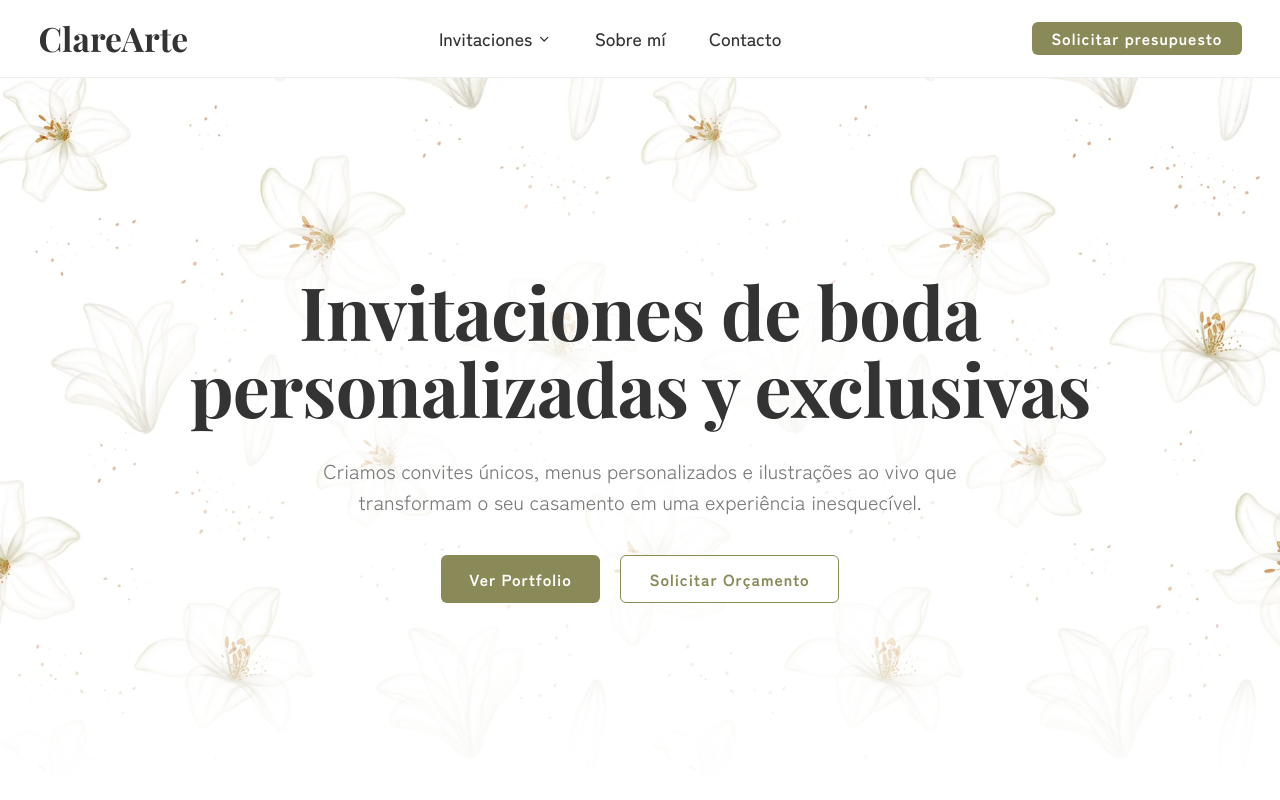
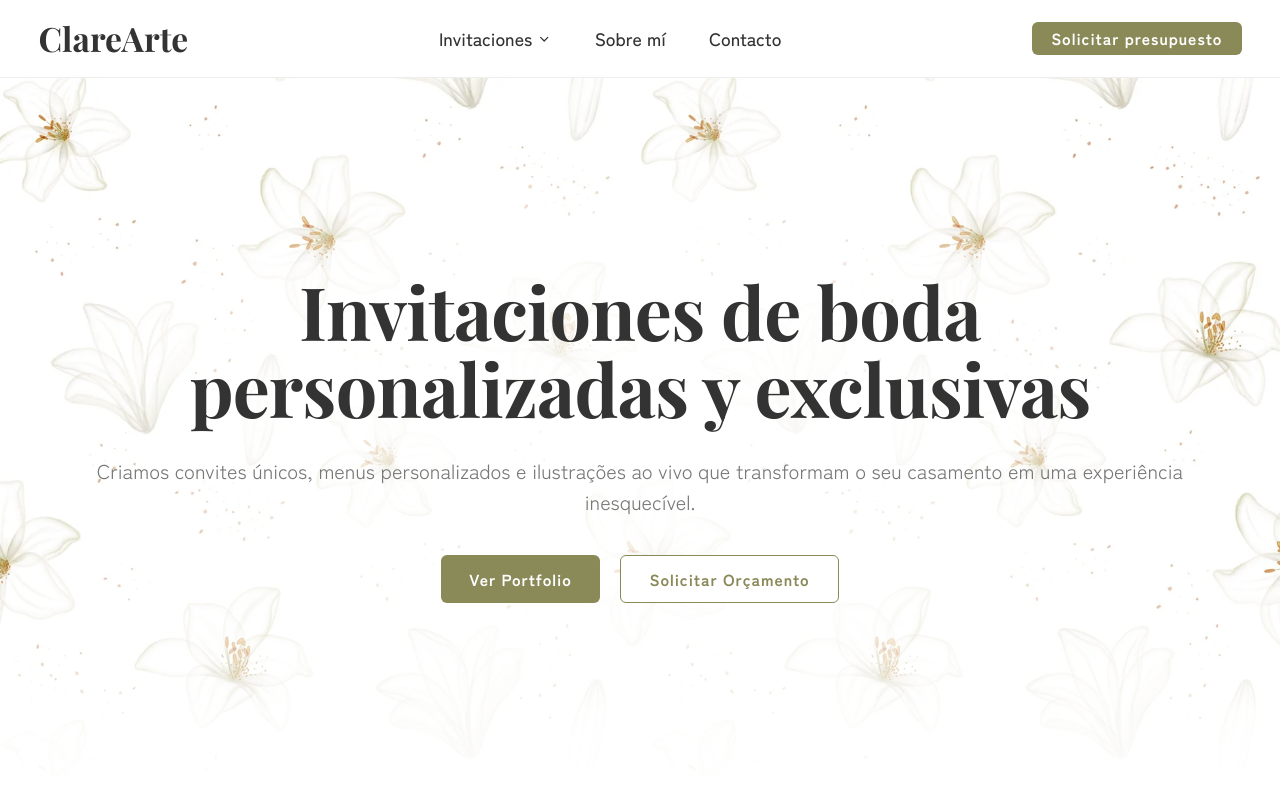
Before and after one commit to brunoferraric1/Clarearte, a Next.js app: page / in a window 1280 px wide. Shown: the top 800 px of the page. Built offline with nearby package versions, Linux system fonts and the light colour scheme.

Commit message:
Update Hero component description styling for improved layout
- Removed unnecessary 'max-w-2xl' class from the description paragraph in the Hero component to enhance layout consistency and responsiveness.

This change simplifies the styling and improves the overall presentation of the Hero section.

```diff
--- a/src/components/hero.tsx
+++ b/src/components/hero.tsx
@@ -54,7 +54,7 @@ export function Hero({
           </h1>
 
           {/* Description */}
-          <p className="text-body-lg text-muted-foreground mb-8 max-w-2xl mx-auto">
+          <p className="text-body-lg text-muted-foreground mb-8 mx-auto">
             {description}
           </p>
 
```
